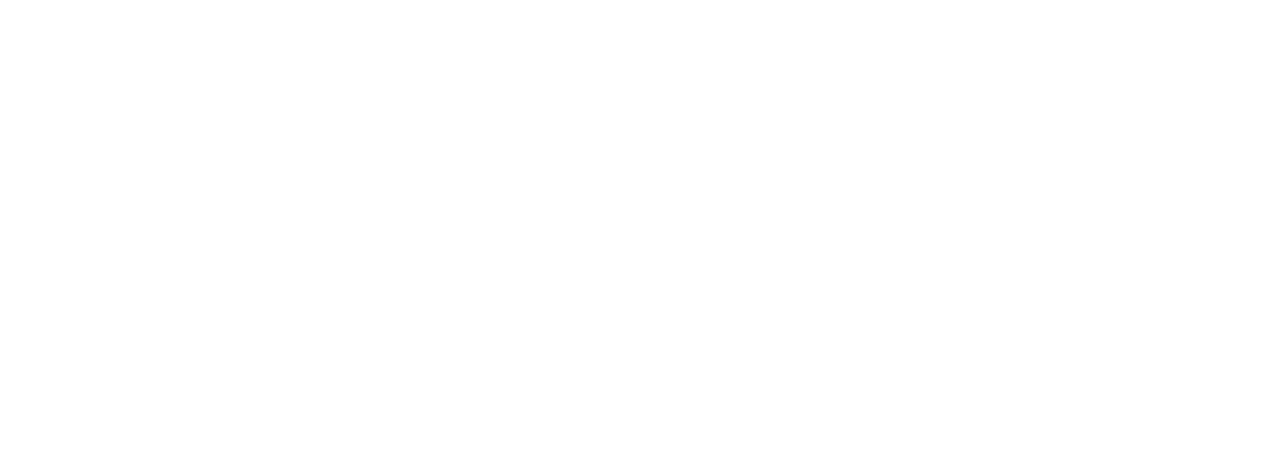
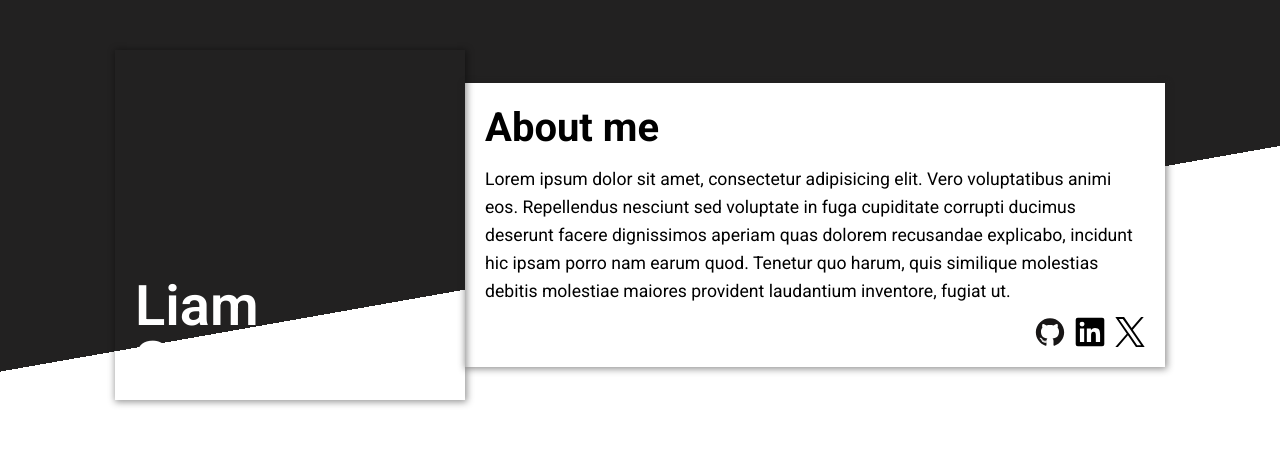
Before and after one commit to LiamSandstrom/homepage, a plain HTML site: page index.html in a window 1280 px wide. Drawn offline with Linux system fonts and the light colour scheme.

Commit message:
feat: add header section

```diff
--- a/index.html
+++ b/index.html
@@ -12,7 +12,37 @@
 
     <link rel="stylesheet" href="reset.css" />
     <link rel="stylesheet" href="styles.css" />
-    <title>Document</title>
+    <title>Homepage</title>
   </head>
-  <body></body>
+  <body>
+    <header>
+      <div class="wrapper">
+        <div class="intro-img">
+          <h1 class="intro-name">
+            Liam <br />
+            Sandström
+          </h1>
+        </div>
+        <div class="intro-card">
+          <h2 class="intro-about-me">About me</h2>
+          <p class="intro-text">
+            Lorem ipsum dolor sit amet, consectetur adipisicing elit. Vero
+            voluptatibus animi eos. Repellendus nesciunt sed voluptate in fuga
+            cupiditate corrupti ducimus deserunt facere dignissimos aperiam quas
+            dolorem recusandae explicabo, incidunt hic ipsam porro nam earum
+            quod. Tenetur quo harum, quis similique molestias debitis molestiae
+            maiores provident laudantium inventore, fugiat ut.
+          </p>
+          <div class="icon-wrapper intro-icons">
+            <img src="/icons/github-original.svg" alt="Github icon" />
+            <img src="/icons/linkedin-plain.svg" alt="Linkedin icon" />
+            <img src="/icons/twitter-original.svg" alt="X icon" />
+          </div>
+        </div>
+      </div>
+    </header>
+    <section>
+
+    </section>
+  </body>
 </html>
--- a/styles.css
+++ b/styles.css
@@ -1,7 +1,16 @@
+:root {
+  --bg-color: white;
+  --bg-secondary-color: rgb(34, 33, 33);
+  --text-color: white;
+  --secondary-text-color: black;
+}
+
 body {
   min-height: 100%;
   margin: 0;
 }
+
+/** ----- TYPOGRAPHY ----- **/
 *,
 button,
 a {
@@ -19,6 +28,7 @@ h6,
 p,
 small {
   margin: 0;
+  color: var(--secondary-text-color);
 }
 
 body {
@@ -28,11 +38,12 @@ body {
 }
 
 h1 {
-  font-size: 2rem;
-  line-height: 1.2;
+  font-size: 3rem;
+  line-height: 1;
+  font-weight: 600;
 }
 h2 {
-  font-size: 1.75rem;
+  font-size: 2.3rem;
   line-height: 1.25;
 }
 h3 {
@@ -67,10 +78,10 @@ small {
   }
 
   h1 {
-    font-size: 2.5rem;
+    font-size: 3.5rem;
   }
   h2 {
-    font-size: 2rem;
+    font-size: 2.5rem;
   }
   h3 {
     font-size: 1.75rem;
@@ -89,3 +100,108 @@ small {
     font-size: 1rem;
   }
 }
+
+/** ----- TYPOGRAPHY ----- **/
+
+header {
+  display: flex;
+  justify-content: center;
+  align-items: center;
+
+  background: linear-gradient(
+    170deg,
+    var(--bg-secondary-color) 55%,
+    var(--bg-color) 55%
+  );
+}
+
+.wrapper {
+  display: flex;
+  flex-direction: column;
+  justify-content: center;
+  align-items: center;
+
+  gap: 10px;
+  padding: 50px;
+}
+
+.intro-img {
+  position: relative;
+  height: 350px;
+  width: 350px;
+  object-fit: cover;
+
+  background-image: linear-gradient(rgba(0, 0, 0, 0.31)), url("Bellion.jpg");
+  background-size: cover;
+  background-position: 60% center;
+  background-repeat: no-repeat;
+
+  box-shadow: 1px 1px 7px 1px rgba(0, 0, 0, 0.421);
+  flex-shrink: 0;
+}
+
+.intro-name {
+  position: absolute;
+  bottom: 0;
+  color: var(--text-color);
+  width: 100%;
+  padding: 10px 20px;
+}
+
+.intro-card {
+  padding: 20px;
+  background-color: var(--bg-color);
+  box-shadow: 1px 1px 7px 1px rgba(34, 33, 33, 0.492);
+  max-width: 700px;
+}
+
+.intro-card p {
+  font-size: 1.1rem;
+}
+
+.intro-about-me,
+.intro-text {
+  margin-bottom: 12px;
+}
+
+.icon-wrapper {
+  display: flex;
+  gap: 10px;
+  justify-content: flex-end;
+  align-items: center;
+}
+
+.icon-wrapper img {
+  height: 30px;
+  transition: transform 0.4s;
+}
+
+.icon-wrapper img:hover {
+  transition: transform 0.15s;
+  transform: scale(1.2);
+  cursor: pointer;
+}
+
+@media (min-width: 700px) and (max-width: 980px) {
+  .intro-img {
+    float: left;
+    margin-right: 1rem;
+  }
+
+  .wrapper {
+    display: block;
+  }
+
+  .intro-card {
+    margin-top: 65px;
+    margin-left: 20px;
+    margin-right: 20px;
+  }
+}
+
+@media (min-width: 980px) {
+  .wrapper {
+    flex-direction: row;
+    gap: 0;
+  }
+}
```
Also changed, not shown: Bellion.jpg (added).
